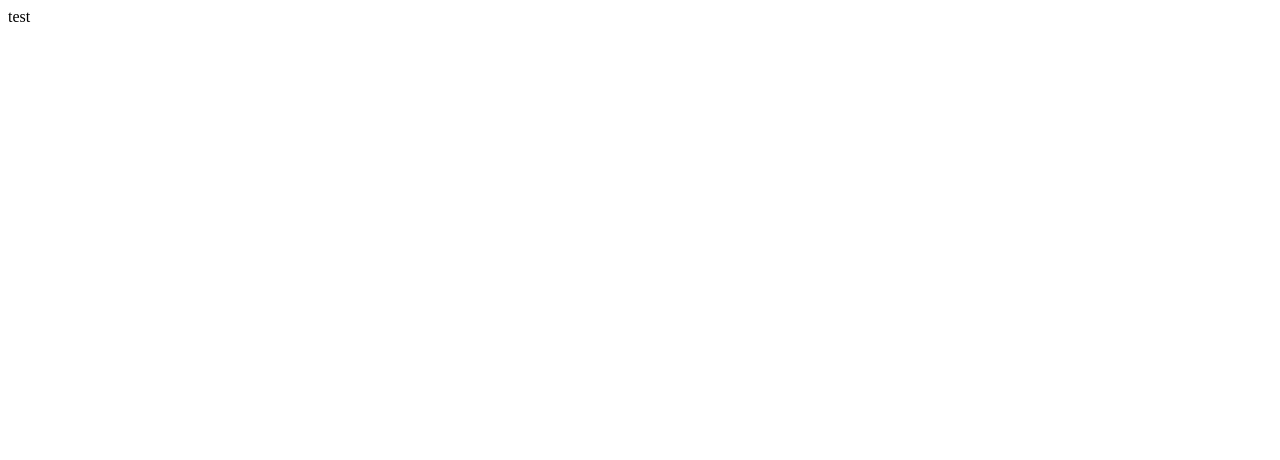
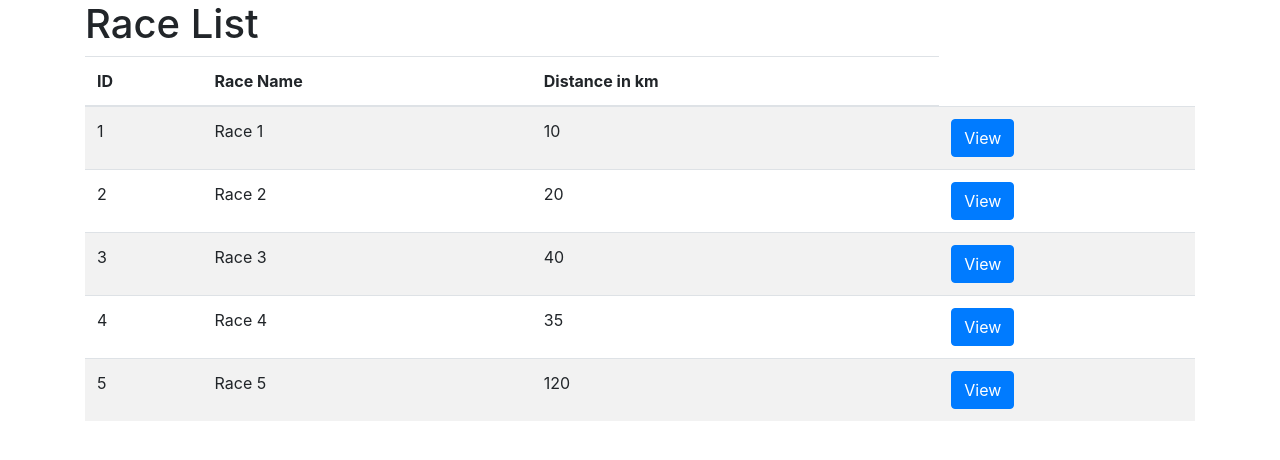
Before and after one commit to peterbinder/gde-runner-af, a Spring Boot app: page /races in a window 1280 px wide. Before the commit the part shown is almost empty. Shown: the top 460 px of the page. Run offline with Spring Boot 4, Linux system fonts and the light colour scheme.

Commit message:
- creating view for race list

```diff
--- a/src/main/resources/templates/races.html
+++ b/src/main/resources/templates/races.html
@@ -1,10 +1,32 @@
 <!DOCTYPE html>
-<html lang="en">
+<html xmlns:th="http://www.thymeleaf.org">
 <head>
     <meta charset="UTF-8">
-    <title>Runner App</title>
+    <title>Race List</title>
+    <link rel="stylesheet" href="https://maxcdn.bootstrapcdn.com/bootstrap/4.5.0/css/bootstrap.min.css">
 </head>
 <body>
-  <div th:text="test"></div>
+<div class="container">
+    <h1>Race List</h1>
+    <table class="table table-striped">
+        <thead>
+        <tr>
+            <th>ID</th>
+            <th>Race Name</th>
+            <th>Distance in km</th>
+        </tr>
+        </thead>
+        <tbody>
+        <tr th:each="race : ${raceList}">
+            <td th:text="${race.getId()}"></td>
+            <td th:text="${race.getName()}"></td>
+            <td th:text="${race.getDistanceInKm()}"></td>
+            <td>
+                <a th:href="@{/race/{id}(id=${race.getId()})}" class="btn btn-primary">View</a>
+            </td>
+        </tr>
+        </tbody>
+    </table>
+</div>
 </body>
 </html>
```
